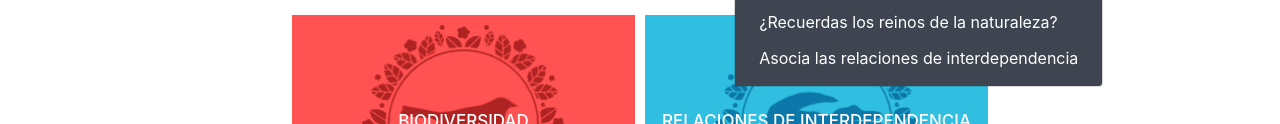
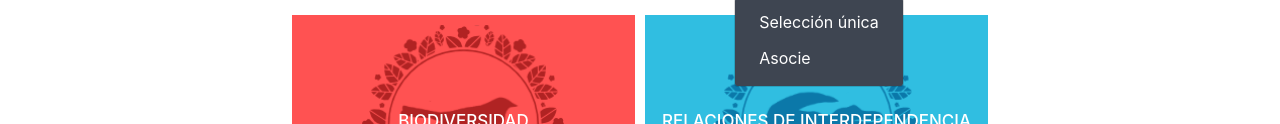
Before and after one commit to oto80557/oto80557.github.io, a plain HTML site: page index.html in a window 1280 px wide. Both pictures are taken after a click on the button "Juegos". Shown: the part 373-497 px from the top of the page. Drawn offline with nearby package versions, Linux system fonts and the light colour scheme.

Commit message:
update11
update11

```diff
--- a/index.html
+++ b/index.html
@@ -63,10 +63,10 @@
           <a class="nav-link dropdown-toggle" href="#" id="navbarDropdown" role="button" data-toggle="dropdown" aria-haspopup="true" aria-expanded="false">Juegos</a>
           <div class="dropdown-menu bg-gray" aria-labelledby="navbarDropdown">
             <div class="nav-item">
-              <a class="dropdown-item" href="html/relaciona.html">¿Recuerdas los reinos de la naturaleza?</a>
+              <a class="dropdown-item" href="relaciona.html">Selección única</a>
             </div>
             <div class="nav-item">
-              <a class="dropdown-item" href="html/asocia.html">Asocia las relaciones de interdependencia</a>
+              <a class="dropdown-item" href="asocia.html">Asocie</a>
             </div>
           </div>
         </li>
```
